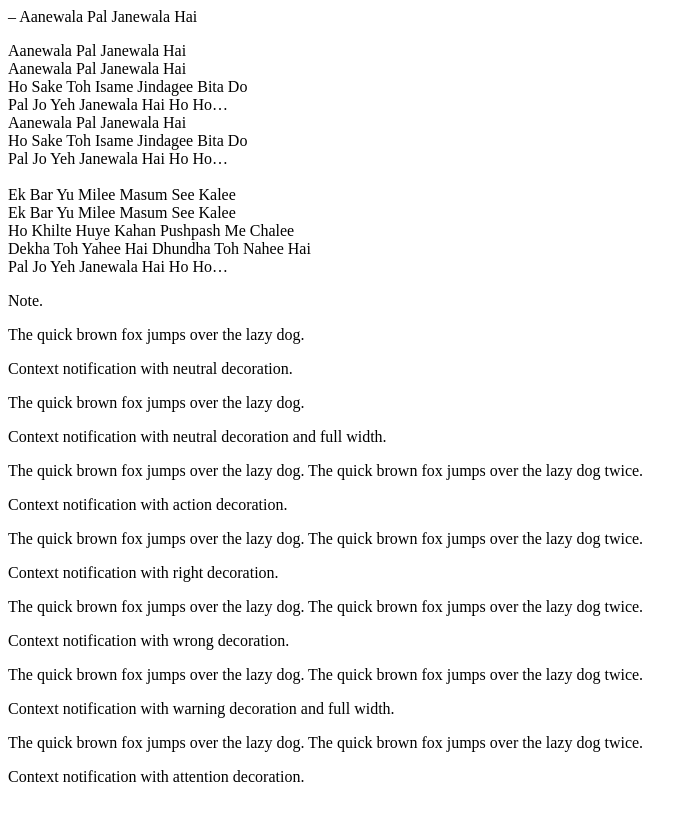
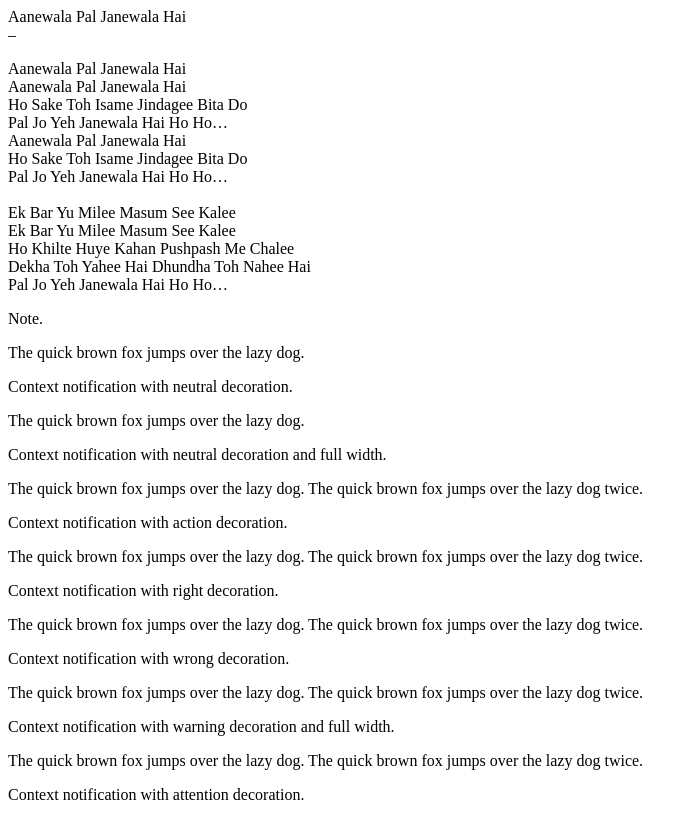
Before and after one commit to bmux/containers, a website: page index.html in a window 1280 px wide. Shown: the whole page, without its empty margins (0-698 px from the left). Drawn offline with nearby package versions, Linux system fonts and the light colour scheme.

Commit message:
Toggle updated

```diff
--- a/index.html
+++ b/index.html
@@ -16,13 +16,16 @@
 <body class="body">
 
 	<div class="content-container content-container-neutral">
-		<div class="content-container-header">
-			<span class="content-container-toggle">
-				–
-			</span>
-			<span class="content-container-title">
-			 Aanewala Pal Janewala Hai
-			</span>
+		<div class="content-container-header-wrapper">
+			<div class="content-container-header">
+				<div class="content-container-title">
+					Aanewala Pal Janewala Hai
+				</div>
+				<div class="content-container-toggle">
+					<span class="content-container-toggle-btn">–</span>
+				</div>
+
+			</div>
 		</div>
 		<div class="content-container-body-wrapper">
 			<div class="content-container-body">
--- a/ui-elements/content-container/content-container.scss
+++ b/ui-elements/content-container/content-container.scss
@@ -28,14 +28,49 @@
   border-color: $c-gray-600;
 }
 
+.content-container-header-wrapper {
+    display: table;
+    width: 100%;
+}
+
 .content-container-header {
-	width: auto;
-	display: inline-block;
 	font-size: $font-size-m;
 	line-height: $line-height-m;
+  position: relative;
+  display: table-row;
+  overflow: auto;
 }
 
-.content-container-header,
+.content-container-toggle,
+.content-container-title {
+    display: table-cell;
+    width: 0;
+    vertical-align: middle;
+}
+
+.content-container-title {
+    padding: 8px;
+}
+
+.content-container-toggle-btn {
+  min-width: 32px;
+  min-height: 44px;
+  position: relative;
+  display: inline-block;
+  top: -4px;
+  right: - 4px;
+  margin-bottom: -8px;
+  text-align: center;
+  box-sizing: border-box;
+  padding: 12px;
+  text-align: horizontal;
+}
+
+.content-container-title {
+  font-weight: bold;
+  width: 100%;
+}
+
 .content-container-body {
   padding-left: $exercise-horizontal-content-spacing-xs;
   padding-right: $exercise-horizontal-content-spacing-xs;
@@ -43,18 +78,40 @@
   padding-bottom: $exercise-vertical-content-spacing-xs;
 }
 
-.content-container-toggle {
-  box-sizing: border-box;
-  height: 44px;
-  min-width: 32px;
-  margin: -4px 0 -4px -4px;
-  background: red;
+
+/*
+
+.menu {
+    display: table;
+    width: 100%;
 }
 
-.content-container-title {
-
+.menu__item {
+    position: relative;
+    display: table-row;
+    overflow: auto;
 }
 
-.content-container-body {
+.menu__item-element {
+    display: table-cell;
+    width: 0;
+    color: @text-color-link;
+    vertical-align: middle;
+    .padding(10, 5);
+    .min-height(42);
+    border-top: 0.1rem solid #DDD;
+}
 
+.menu__item-element:first-child {
+    .padding-left(10);
 }
+
+.menu__item-element:last-child {
+    .padding-right(10);
+}
+
+.menu__item-element_main {
+    width: 100%;
+}
+
+*/
```
